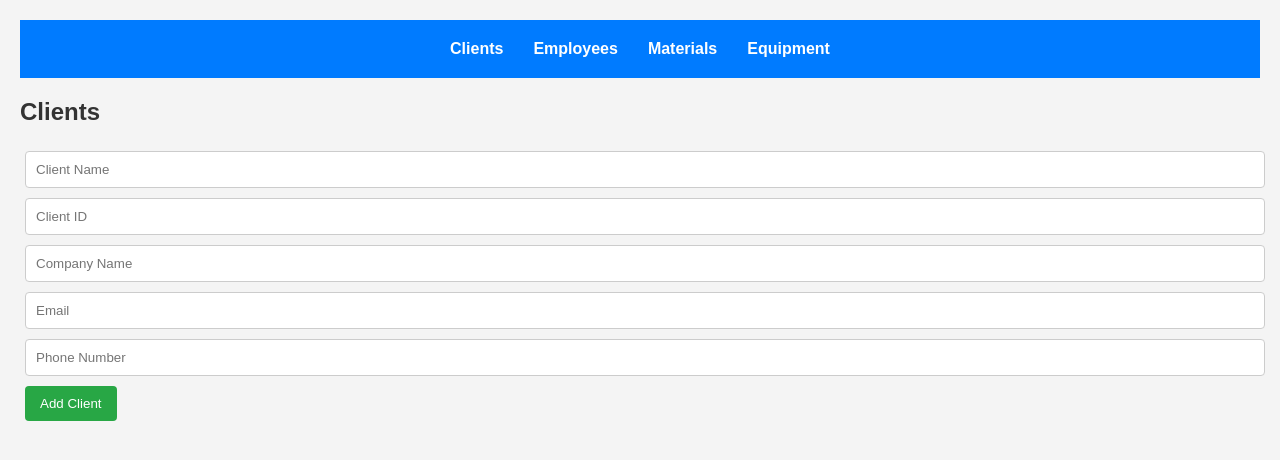
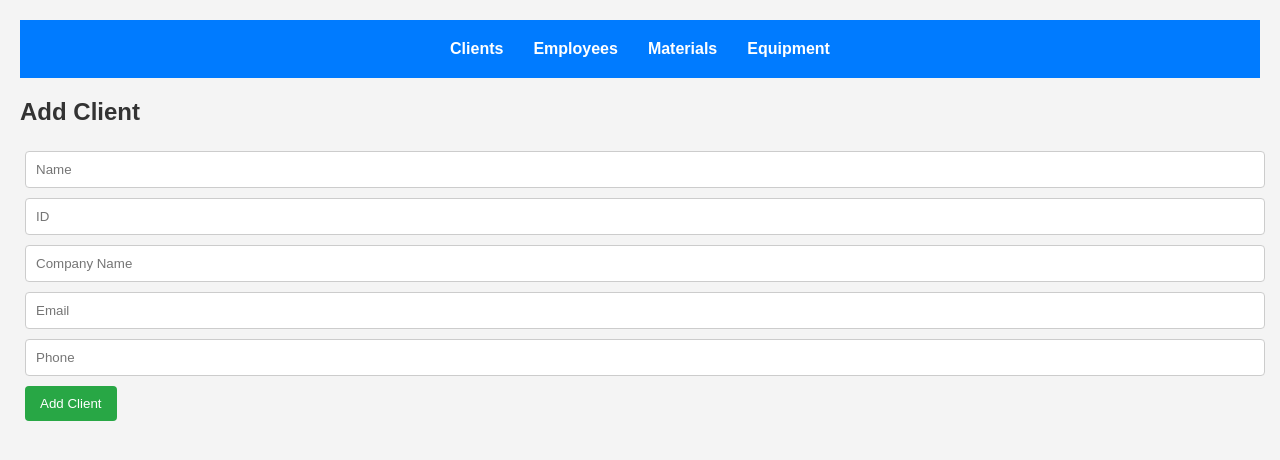
Before and after one commit to SaraAchieng/BYTE-THE-BUILDERS, a React (Create React App) app in the folder client/byte-the-builders/: page / in a window 1280 px wide. Shown: the top 460 px of the page. Built offline with nearby package versions, Linux system fonts and the light colour scheme.

Commit message:
Modified the update function and implemented a form for updating a client

```diff
--- a/client/byte-the-builders/src/components/Clients.js
+++ b/client/byte-the-builders/src/components/Clients.js
@@ -1,84 +1,62 @@
-// import React, { useState, useEffect } from 'react';
+// import React, { useState } from 'react';
 
 // function Clients() {
 //   const [clients, setClients] = useState([]);
-//   const [newClient, setNewClient] = useState('');
-//   const [editClient, setEditClient] = useState(null);
+//   const [clientData, setClientData] = useState({
+//     name: '',
+//     id: '',
+//     companyName: '',
+//     email: '',
+//     phone: '',
+//   });
 
-//   useEffect(() => {
-//     fetch('/api/clients')
-//       .then((res) => res.json())
-//       .then((data) => setClients(data));
-//   }, []);
+//   function handleChange(e) {
+//     const { name, value } = e.target;
+//     setClientData({ ...clientData, [name]: value });
+//   }
 
 //   function addClient() {
-//     const client = { name: newClient };
-//     fetch('/api/clients', {
-//       method: 'POST',
-//       headers: {
-//         'Content-Type': 'application/json',
-//       },
-//       body: JSON.stringify(client),
-//     }).then((res) => res.json()).then((newClient) => {
-//       setClients([...clients, newClient]);
-//       setNewClient('');
-//     });
+//     setClients([...clients, clientData]);
+//     setClientData({ name: '', id: '', companyName: '', email: '', phone: '' });
 //   }
 
 //   function deleteClient(id) {
-//     fetch(/api/clients/${id}, { method: 'DELETE' }).then(() => {
-//       setClients(clients.filter((client) => client.id !== id));
-//     });
+//     setClients(clients.filter(client => client.id !== id));
 //   }
 
 //   function updateClient(id) {
-//     const updatedClient = { name: editClient };
-//     fetch(/api/clients/${id}, {
-//       method: 'PUT',
-//       headers: {
-//         'Content-Type': 'application/json',
-//       },
-//       body: JSON.stringify(updatedClient),
-//     }).then((res) => res.json()).then((updated) => {
-//       setClients(clients.map((client) => (client.id === id ? updated : client)));
-//       setEditClient(null);
-//     });
+//     // Implement update logic here
 //   }
 
 //   return (
 //     <div>
 //       <h2>Clients</h2>
+//       <input type="text" name="name" value={clientData.name} onChange={handleChange} placeholder="Client Name" />
+//       <input type="text" name="id" value={clientData.id} onChange={handleChange} placeholder="Client ID" />
+//       <input type="text" name="companyName" value={clientData.companyName} onChange={handleChange} placeholder="Company Name" />
+//       <input type="email" name="email" value={clientData.email} onChange={handleChange} placeholder="Email" />
+//       <input type="text" name="phone" value={clientData.phone} onChange={handleChange} placeholder="Phone Number" />
+//       <button onClick={addClient}>Add Client</button>
+
 //       <ul>
-//         {clients.map((client) => (
-//           <li key={client.id}>
-//             {editClient === client.id ? (
-//               <input
-//                 type="text"
-//                 value={editClient.name}
-//                 onChange={(e) => setEditClient(e.target.value)}
-//               />
-//             ) : (
-//               <span>{client.name}</span>
-//             )}
-//             <button className="edit" onClick={() => updateClient(client.id)}>Edit</button>
-//             <button className="delete" onClick={() => deleteClient(client.id)}>Delete</button>
-//           </li>
-//         ))}
-//       </ul>
-//       <input
-//         type="text"
-//         value={newClient}
-//         onChange={(e) => setNewClient(e.target.value)}
-//       />
-//       <button onClick={addClient}>Add Client</button>
+//   {clients.map(client => (
+//     <li key={client.id}>
+//       <strong>Name:</strong> {client.name} <br />
+//       <strong>ID:</strong> {client.id} <br />
+//       <strong>Company:</strong> {client.companyName} <br />
+//       <strong>Email:</strong> {client.email} <br />
+//       <strong>Phone:</strong> {client.phone} <br />
+//       <button onClick={() => deleteClient(client.id)}>Delete</button>
+//       <button onClick={() => updateClient(client.id)}>Update</button>
+//     </li>
+//   ))}
+// </ul>
+
 //     </div>
 //   );
 // }
 
 // export default Clients;
-
-// src/Clients.js
-// src/Clients.js
 import React, { useState } from 'react';
 
 function Clients() {
@@ -90,6 +68,8 @@ function Clients() {
     email: '',
     phone: '',
   });
+  const [isUpdating, setIsUpdating] = useState(false); // Track if update mode is on
+  const [currentClientId, setCurrentClientId] = useState(null); // Track the client being updated
 
   function handleChange(e) {
     const { name, value } = e.target;
@@ -106,23 +86,76 @@ function Clients() {
   }
 
   function updateClient(id) {
-    // Implement update logic here
+    const client = clients.find(client => client.id === id);
+    setClientData(client); // Pre-fill the form with the client's data
+    setIsUpdating(true); // Enable update mode
+    setCurrentClientId(id); // Set the client being updated
+  }
+
+  function handleUpdate() {
+    setClients(clients.map(client =>
+      client.id === currentClientId ? { ...client, ...clientData } : client
+    ));
+    setIsUpdating(false); // Turn off update mode
+    setClientData({ name: '', id: '', companyName: '', email: '', phone: '' }); // Clear form
   }
 
   return (
     <div>
-      <h2>Clients</h2>
-      <input type="text" name="name" value={clientData.name} onChange={handleChange} placeholder="Client Name" />
-      <input type="text" name="id" value={clientData.id} onChange={handleChange} placeholder="Client ID" />
-      <input type="text" name="companyName" value={clientData.companyName} onChange={handleChange} placeholder="Company Name" />
-      <input type="email" name="email" value={clientData.email} onChange={handleChange} placeholder="Email" />
-      <input type="text" name="phone" value={clientData.phone} onChange={handleChange} placeholder="Phone Number" />
-      <button onClick={addClient}>Add Client</button>
+      {/* Form for adding or updating clients */}
+      <h2>{isUpdating ? "Update Client" : "Add Client"}</h2>
+      <input
+        type="text"
+        name="name"
+        placeholder="Name"
+        value={clientData.name}
+        onChange={handleChange}
+      />
+      <input
+        type="text"
+        name="id"
+        placeholder="ID"
+        value={clientData.id}
+        onChange={handleChange}
+      />
+      <input
+        type="text"
+        name="companyName"
+        placeholder="Company Name"
+        value={clientData.companyName}
+        onChange={handleChange}
+      />
+      <input
+        type="email"
+        name="email"
+        placeholder="Email"
+        value={clientData.email}
+        onChange={handleChange}
+      />
+      <input
+        type="tel"
+        name="phone"
+        placeholder="Phone"
+        value={clientData.phone}
+        onChange={handleChange}
+      />
 
+      {/* Conditionally render the 'Add' or 'OK' button */}
+      {isUpdating ? (
+        <button onClick={handleUpdate}>OK</button> // OK button for updating
+      ) : (
+        <button onClick={addClient}>Add Client</button> // Add Client button
+      )}
+
+      {/* List of clients */}
       <ul>
         {clients.map(client => (
           <li key={client.id}>
-            {client.name} - {client.companyName}
+            <strong>Name:</strong> {client.name} <br />
+            <strong>ID:</strong> {client.id} <br />
+            <strong>Company:</strong> {client.companyName} <br />
+            <strong>Email:</strong> {client.email} <br />
+            <strong>Phone:</strong> {client.phone} <br />
             <button onClick={() => deleteClient(client.id)}>Delete</button>
             <button onClick={() => updateClient(client.id)}>Update</button>
           </li>
```
